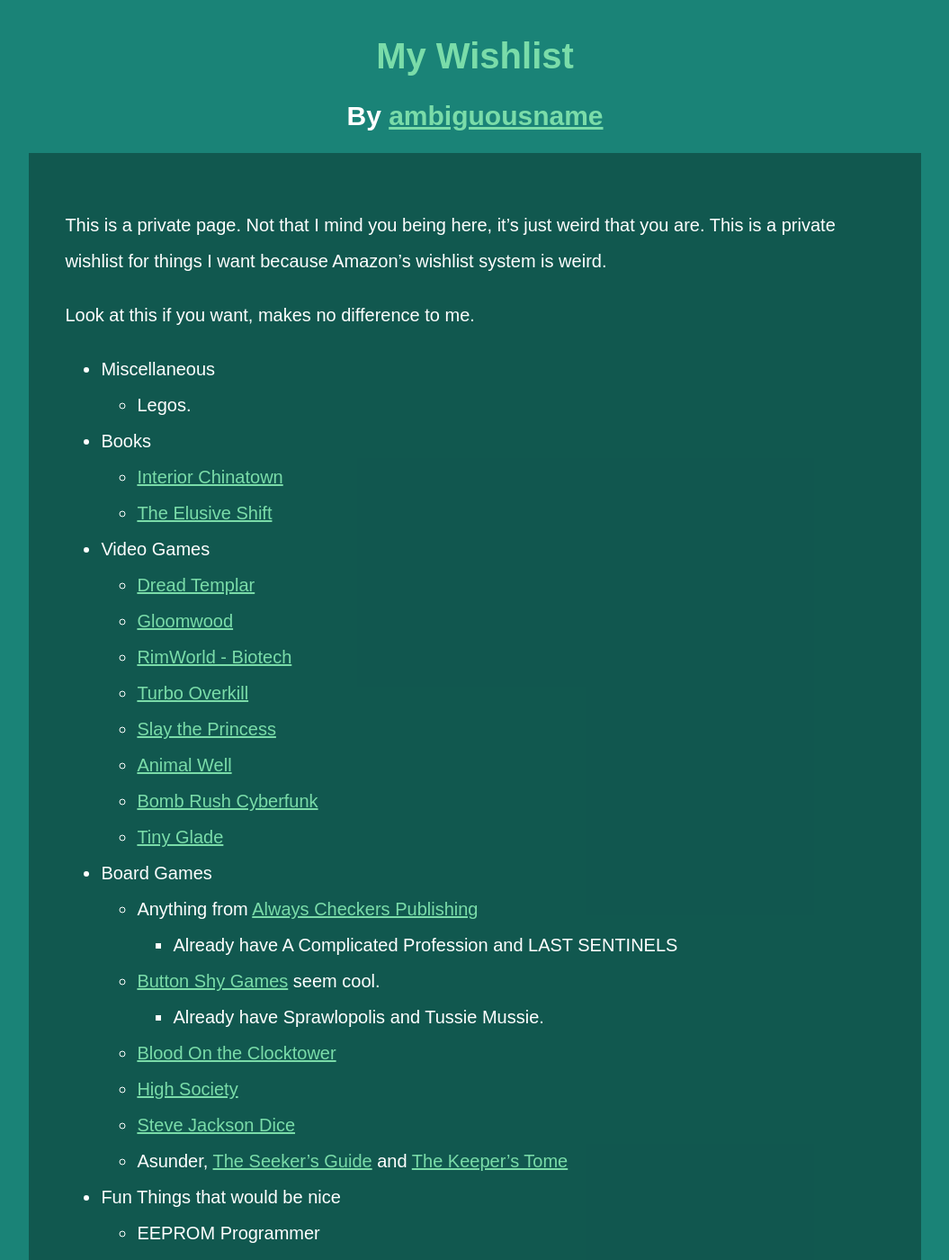
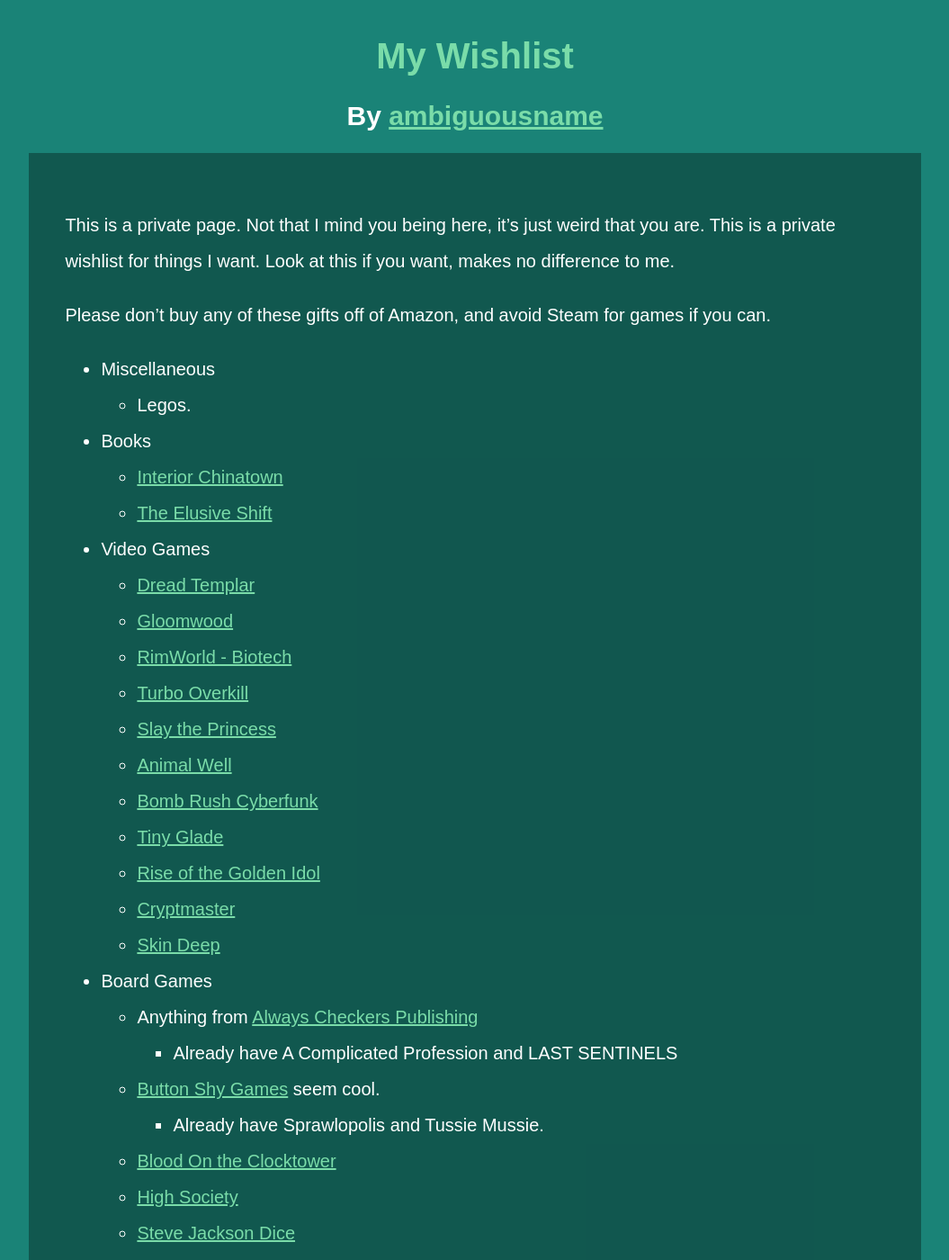
Before and after one commit to ambiguousname/ambiguousname.github.io, a Jekyll site: the page built from assets/wishlist.md, in a window 1280 px wide and 1400 px high. Shown: the whole window at 90% size, without its empty margins (112-1167 px from the left). Built offline with Jekyll 4.4.1, drawn with Linux system fonts in a browser that asks for light colours; some of the changed text lies outside the part shown.

Commit message:
Update wishlist.md

```diff
--- a/assets/wishlist.md
+++ b/assets/wishlist.md
@@ -3,9 +3,9 @@
 layout: post
 hidden: true
 ---
-This is a private page. Not that I mind you being here, it's just weird that you are. This is a private wishlist for things I want because Amazon's wishlist system is weird.
+This is a private page. Not that I mind you being here, it's just weird that you are. This is a private wishlist for things I want. Look at this if you want, makes no difference to me.
 
-Look at this if you want, makes no difference to me.
+Please don't buy any of these gifts off of Amazon, and avoid Steam for games if you can.
 
 - Miscellaneous
 	- Legos.
@@ -21,6 +21,9 @@
 	- [Animal Well](https://store.steampowered.com/app/813230/)
 	- [Bomb Rush Cyberfunk](https://www.gog.com/en/game/bomb_rush_cyberfunk)
 	- [Tiny Glade](https://store.steampowered.com/app/2198150/Tiny_Glade)
+	- [Rise of the Golden Idol](https://store.steampowered.com/app/2716400/The_Rise_of_the_Golden_Idol?snr=1_25_4__318)
+	- [Cryptmaster](https://store.steampowered.com/app/1885110/Cryptmaster?snr=1_25_4__318)
+	- [Skin Deep](https://www.gog.com/en/game/cryptmaster)
 - Board Games
 	- Anything from [Always Checkers Publishing](https://alwayscheckers.com/)
 		- Already have A Complicated Profession and LAST SENTINELS
@@ -31,6 +34,10 @@
 	- [Steve Jackson Dice](http://www.sjgames.com/dice/)
 	- Asunder, [The Seeker's Guide](https://giftedrebels.com/products/the-seekers-guide-hardcover?variant=41151010734246) and [The Keeper's Tome](https://giftedrebels.com/products/the-keepers-tome-hardcover)
 - Fun Things that would be nice
+	- Any Single Board Computer
+		- [Raspberry Pi (3, 4, or 5)](https://www.raspberrypi.com/products/)
+		- [Almost anything from DigiKey with an HDMI port is good enough](https://www.digikey.com/en/products/filter/single-board-computers-sbcs/933)
+	- [Raspberry Pi Compute Module 5 Dev Kit](https://www.digikey.com/en/products/detail/raspberry-pi/SC1750/25697951?s=N4IgTCBcDa4GwBYAcBaAygYQIwHYCsADCgHIAiIAugL5A&src=raspberrypi)
 	- EEPROM Programmer
 	- Hak 5 tools
 		- [Rubber ducky](https://hak5.org/products/usb-rubber-ducky)
```
